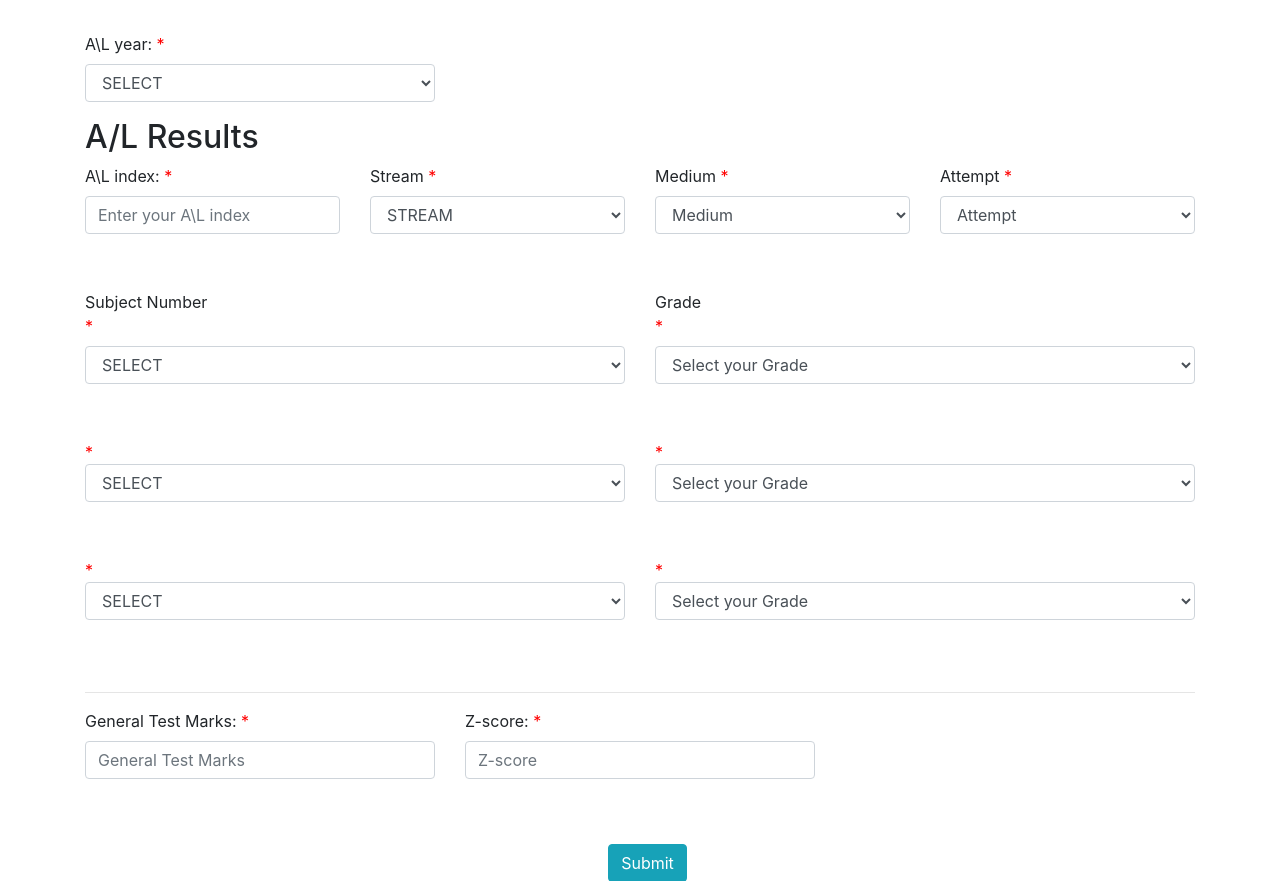
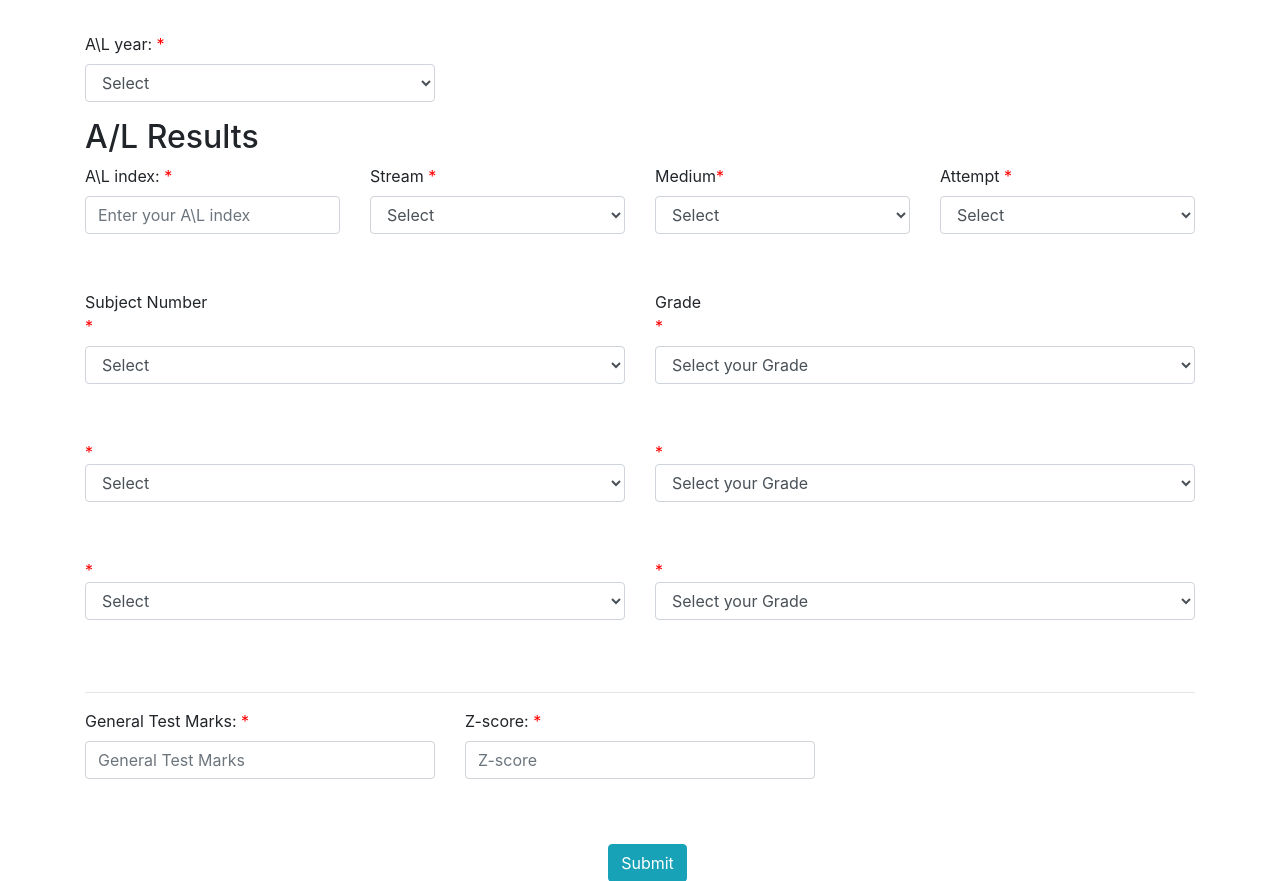
Before and after one commit to nirdetails/ncoe, a PHP site: the page made by application/views/pages/alpirivena.php in a window 1280 px wide; the page is wider, and only the part inside the window is pictured. Shown: the part 252-1133 px from the top of that part. Run offline with PHP 8.4, Linux system fonts and the light colour scheme; the template is opened without the code that fills it, so the values that code supplies are empty.

Commit message:
Update alpirivena.php

```diff
--- a/application/views/pages/alpirivena.php
+++ b/application/views/pages/alpirivena.php
@@ -8,7 +8,7 @@
                 <label for="index">A\L year: <span style="color:red">* <?php echo form_error('year'); ?></span></label>
                 <!-- <input type="text" class="form-control" id="alyear" placeholder="Enter your A\L year" name="alyear"> -->
                 <select class="form-control" id="year" placeholder="Enter your A\L year" name="year">
-                    <option value="">SELECT</option>
+                    <option value="">Select</option>
                     <option value="2018">2018</option>
                     <option value="2017">2017</option>
                     <option value="2016">2016</option>
@@ -42,7 +42,7 @@
                 <label for="stream">Stream <span style="color:red">* <?php echo form_error('stream'); ?></span></label>
                 <div class="form-group">
                 <select name="stream" class="form-control" id="stream">
-                    <option value="" selected>STREAM</option>
+                    <option value="" selected>Select</option>
                     <option value="1">Physical Science</option>
                     <option value="2">Biological Science</option>
                     <option value="3">Commerce</option>
@@ -56,10 +56,10 @@
         </div>
         <div class="col-sm-3">
             <div class="form-group">
-                <label for="index">Medium <span style="color:red">* <?php echo form_error('medium'); ?></span></label>
+                <label for="index">Medium<span style="color:red">* <?php echo form_error('medium'); ?></span></label>
                 <!-- <input type="text" class="form-control" id="medium" placeholder="Medium" name="medium"> -->
                 <select name="medium" class="form-control" id="medium">
-                    <option value="" selected>Medium</option>
+                    <option value="" selected>Select</option>
                     <option value="1">Sinhala</option>
                     <option value="2">Tamil</option>
                     <option value="3">English</option>
@@ -71,7 +71,7 @@
                 <label for="attempt">Attempt <span style="color:red">* <?php echo form_error('attempt'); ?></span></label>
                 <div class="form-group">
                 <select name="attempt" class="form-control" id="attempt">
-                    <option value="" selected>Attempt</option>
+                    <option value="" selected>Select</option>
                     <option value="1">1</option>
                     <option value="2">2</option>
                     <option value="3">3</option>
@@ -94,7 +94,7 @@
             <div class="form-group">
                 <label for="index">Subject Number <br><span style="color:red">* <?php echo form_error('subjectnumber1'); ?></span></label>
                 <select class="form-control" id="subjectnumber1" placeholder="Subject Number" name="subjectnumber1">
-                <option value="">SELECT</option>
+                <option value="">Select</option>
                     <?php
                         foreach($alsubs as $key => $value){
                             echo "<option value='$key'>$key - $value</option>";
@@ -135,7 +135,7 @@
             <div class="form-group">
                 <span style="color:red">* <?php echo form_error('subjectnumber2'); ?></span>
                 <select class="form-control" id="subjectnumber2" placeholder="Subject Number" name="subjectnumber2">
-                <option value="">SELECT</option>
+                <option value="">Select</option>
                 <?php
                     foreach($alsubs as $key => $value){
                         echo "<option value='$key'>$key - $value</option>";
@@ -181,7 +181,7 @@
             <div class="form-group">
                 <span style="color:red">* <?php echo form_error('subjectnumber3'); ?></span>
                 <select class="form-control" id="subjectnumber3" placeholder="Subject Number" name="subjectnumber3">
-                <option value="">SELECT</option>
+                <option value="">Select</option>
                 <?php
                         foreach($alsubs as $key => $value){
                             echo "<option value='$key'>$key - $value</option>";
```
